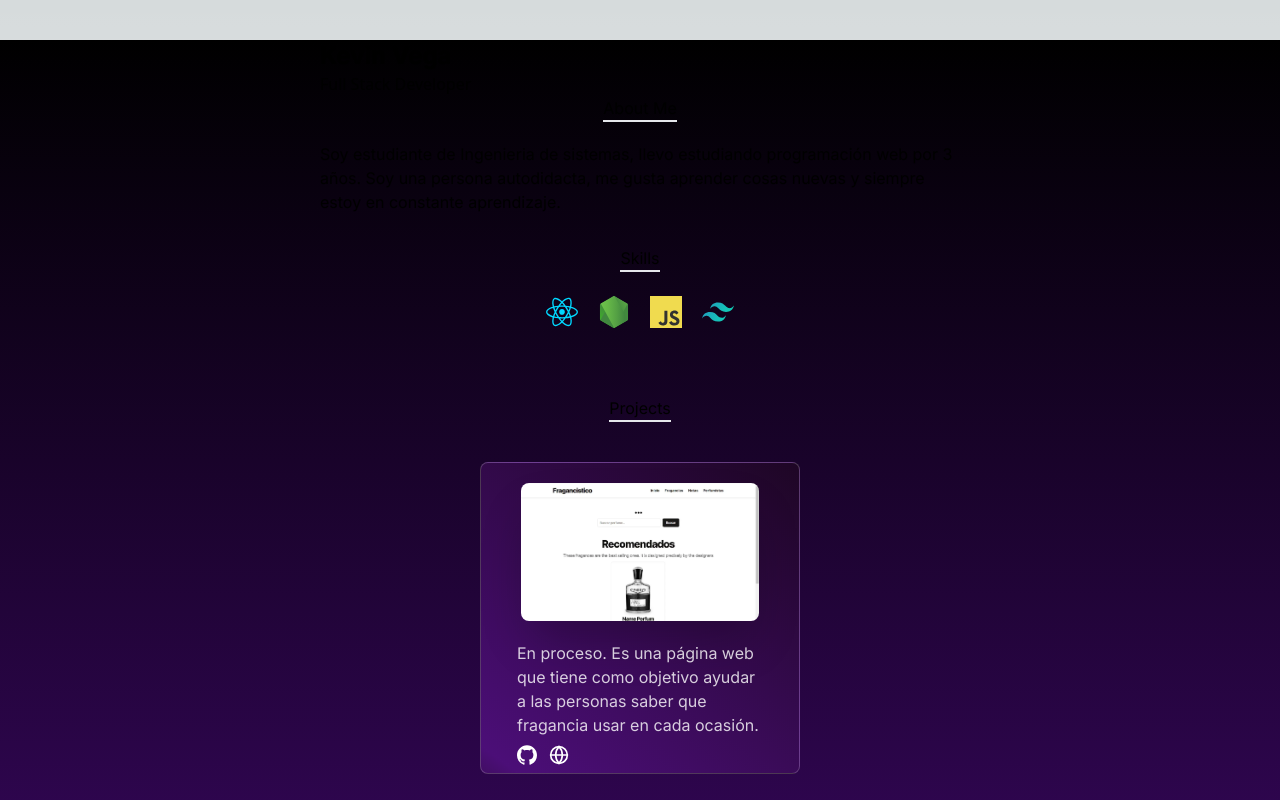
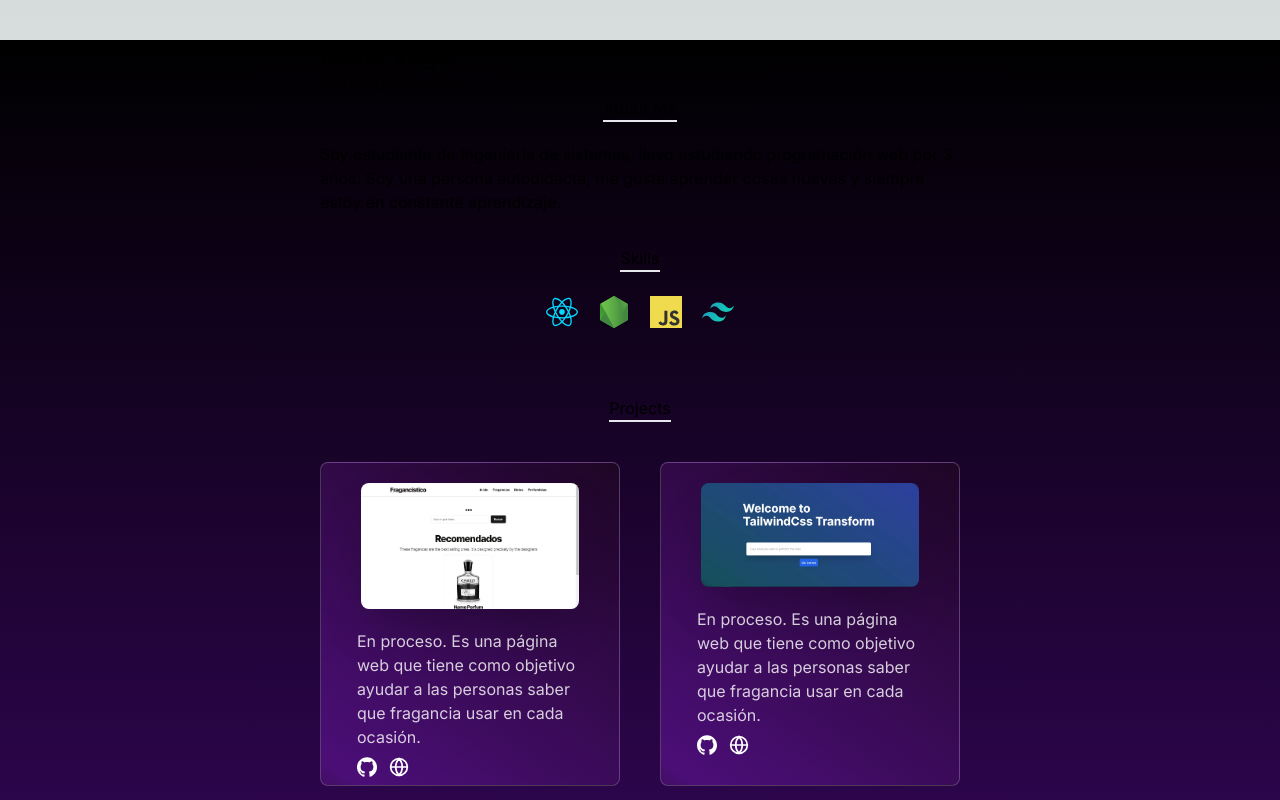
Before and after one commit to Kevinelorigi/portfolio-app, a Next.js app: page / in a window 1280 px wide. Shown: the top 800 px of the page. Built offline with nearby package versions, Linux system fonts and the light colour scheme.

Commit message:
Update-Port

```diff
--- a/app/page.tsx
+++ b/app/page.tsx
@@ -41,7 +41,8 @@ export default function Home() {
 						<h1 className='inline border-b-2 text-center'>
 							Projects
 						</h1>
-						<div className='bg-contact mt-10 flex flex-col rounded-lg border border-white/20 sm:h-[50%] sm:w-[50%] sm:px-5'>
+						<div className='gap-10 pb-5 sm:flex'>
+							<div className='bg-contact mt-10 flex flex-col rounded-lg border border-white/20 sm:min-h-[50%] sm:w-[50%] sm:px-5'>
 								<div className='p-5'>
 									<Image
 										src='/Fragancistico.webp'
@@ -72,6 +73,38 @@ export default function Home() {
 									</a>
 								</div>
 							</div>
+							<div className='bg-contact mt-10 flex flex-col rounded-lg border border-white/20 sm:min-h-[50%] sm:w-[50%] sm:px-5'>
+								<div className='p-5'>
+									<Image
+										src='/TailwindCSS.webp'
+										alt='One Project'
+										width={300}
+										height={250}
+										className='cursor-pointer rounded-lg shadow-2xl transition hover:scale-105'
+									/>
+								</div>
+								<p className='font-mediumn text-md mb-2 px-4 text-white/80'>
+									En proceso. Es una página web que tiene como
+									objetivo ayudar a las personas saber que
+									fragancia usar en cada ocasión.
+								</p>
+
+								<div className='mx-4 mb-2 flex items-center justify-start gap-3'>
+									<a
+										target='_blank'
+										href='https://github.com/Kevinelorigi/tailwindcss-transform'
+									>
+										<Github className='size-5 text-white transition hover:scale-90' />
+									</a>
+									<a
+										target='_blank'
+										href='https://tailwindcss-transform.vercel.app/'
+									>
+										<Globe className='size-5 text-white transition hover:scale-90' />
+									</a>
+								</div>
+							</div>
+						</div>
 					</section>
 
 					<section className='bg-contact mx-auto flex h-44 w-[80%] flex-col items-center justify-center rounded-lg border border-white/20 sm:w-[38%] sm:px-6'>
```
Also changed, not shown: public/TailwindCSS.webp (added). Lines whose indentation alone changed are shown as unchanged.
